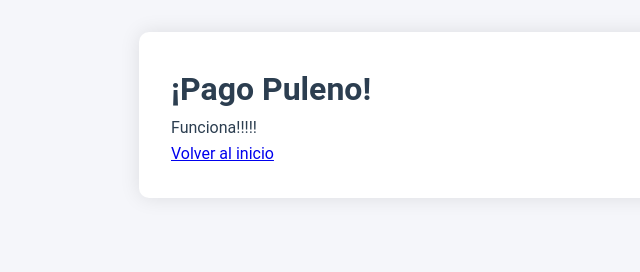
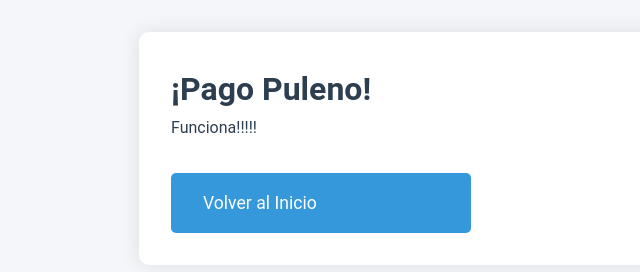
Before and after one commit to 1naour/APIREST, a website: page formulario/exito.html in a window 1280 px wide. Shown: the whole page, without its empty margins (101-741 px from the left). Drawn offline with Linux system fonts and the light colour scheme.

Commit message:
modifcacion de botones y estilos para paginas de endpoint

```diff
--- a/formulario/exito.html
+++ b/formulario/exito.html
@@ -10,7 +10,9 @@
     <div class="container">
         <h1>¡Pago Puleno!</h1>
         <p>Funciona!!!!!</p>
-        <a href="/" class="button">Volver al inicio</a>
+        <div class="action-buttons">
+            <a href="index.html" class="submit-btn">Volver al Inicio</a>
+        </div>
     </div>
 </body>
 </html>
```
Also changed, not shown: formulario/fracaso.html (+1 -1 lines).
